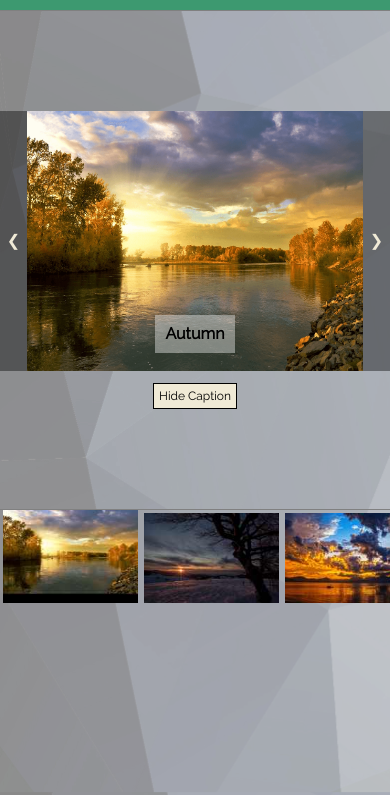
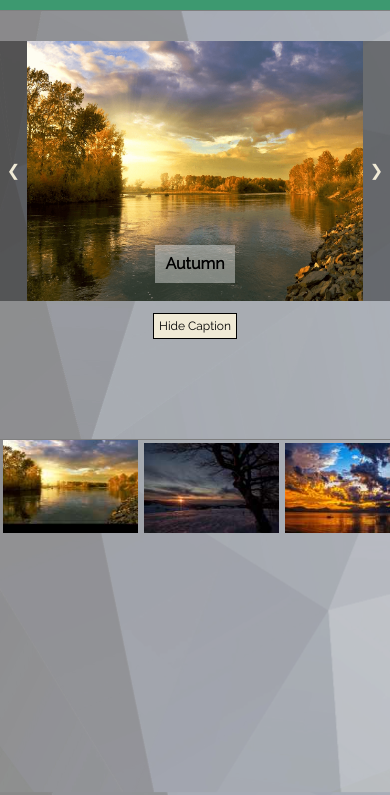
Before and after one commit to DWBergstrom/responsive-slideshow, a website: page index.html in a window 390 px wide. Shown: the part 49-844 px from the top of the page. Drawn offline with Linux system fonts and the light colour scheme; grey boxes are pictures that could not be loaded.

Commit message:
Add README

```diff
--- a/index.css
+++ b/index.css
@@ -174,7 +174,7 @@ input[type="button"] {
   #single-slide-container {
     height: auto;
     max-width: 100%;
-    margin-top: 100px;
+    margin-top: 30px;
   }
 
   .cycle {
```
Also changed, not shown: README.md.
